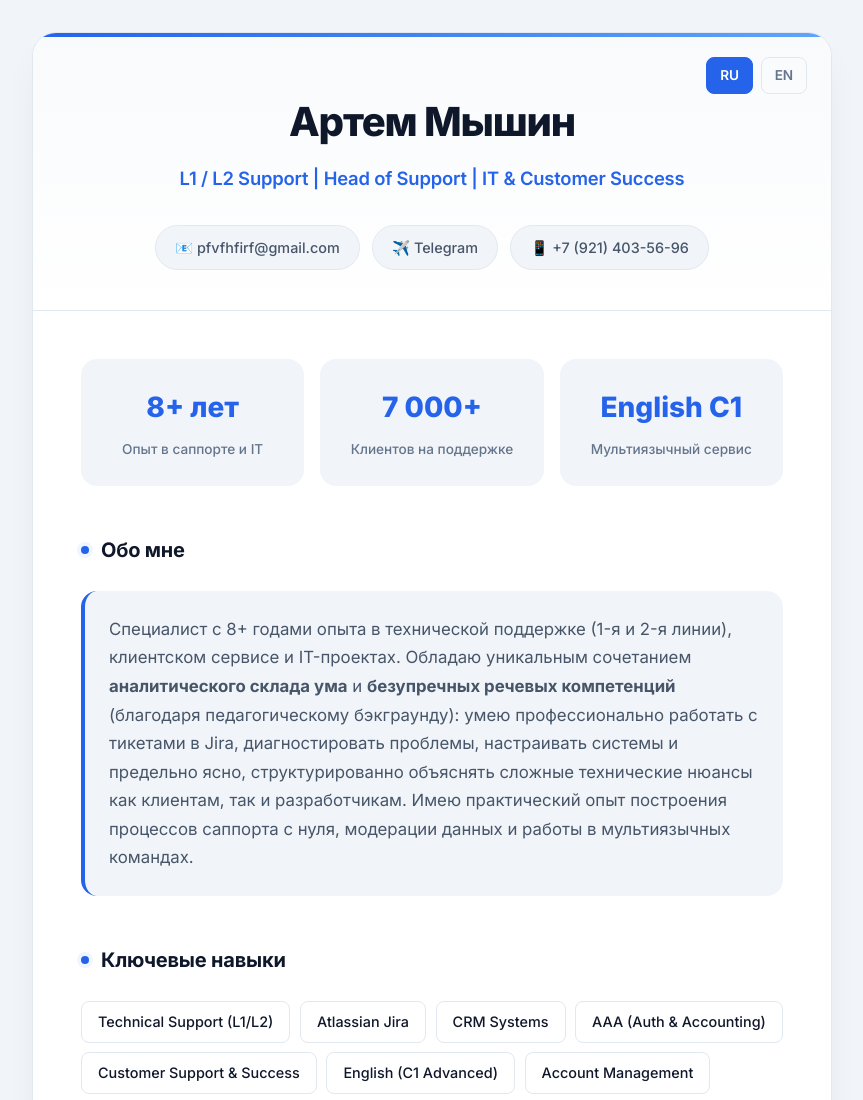
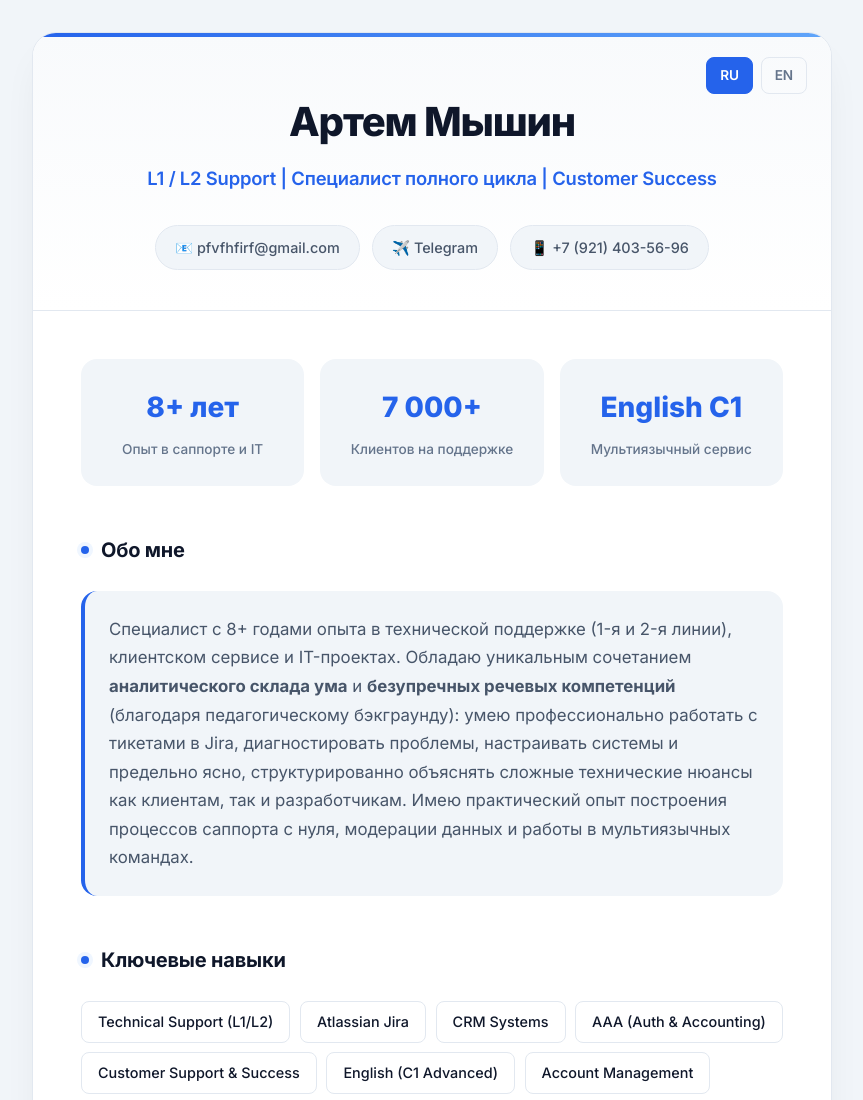
Before and after one commit to myshinartem/myshinartem.github.io, a plain HTML site: page index.html in a window 1280 px wide. Shown: the top 1100 px of the page, without its empty margins (208-1071 px from the left). Drawn offline with Linux system fonts and the light colour scheme.

Commit message:
Update index.html

```diff
--- a/index.html
+++ b/index.html
@@ -3,7 +3,7 @@
 <head>
     <meta charset="UTF-8">
     <meta name="viewport" content="width=device-width, initial-scale=1.0">
-    <title>Артем Мышин — L1/L2 Support & Head of Support</title>
+    <title>Артем Мышин — L1/L2 Support & Customer Success</title>
     <link rel="alternate" hreflang="ru" href="https://myshinartem.github.io/" />
     <link rel="alternate" hreflang="en" href="https://myshinartem.github.io/en.html" />
     <link href="https://fonts.googleapis.com/css2?family=Inter:wght@300;400;500;600;700;800&display=swap" rel="stylesheet">
@@ -146,7 +146,7 @@
                 <a href="en.html" class="lang-btn">EN</a>
             </div>
             <h1>Артем Мышин</h1>
-            <div class="title">L1 / L2 Support | Head of Support | IT & Customer Success</div>
+            <div class="title">L1 / L2 Support | Специалист полного цикла | Customer Success</div>
             <div class="contacts">
                 <a href="mailto:pfvfhfirf@gmail.com" class="contact-pill">📧 pfvfhfirf@gmail.com</a>
                 <a href="https://t.me/IshuRabotuAgain" class="contact-pill">✈️ Telegram</a>
@@ -196,7 +196,7 @@
                 </div>
             </section>
 
-                      <section>
+            <section>
                 <h2>Опыт работы</h2>
 
                 <div class="experience-item">
```
